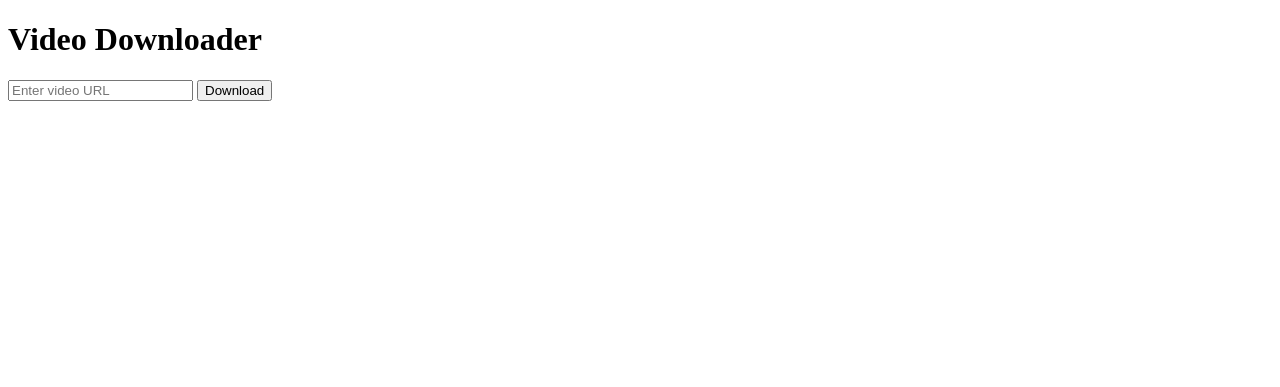
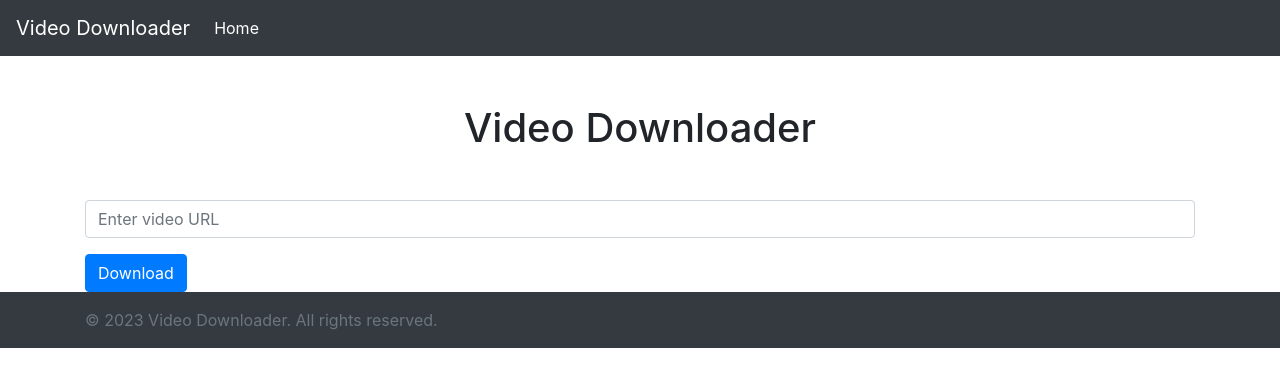
Before and after one commit to Drax54/Selenium-Heroku, a Flask app: page / in a window 1280 px wide. Shown: the top 387 px of the page. Run offline with Flask 3, Linux system fonts and the light colour scheme; some libraries are stand-ins or nearby versions.

Commit message:
first commit

```diff
--- a/main.py
+++ b/main.py
@@ -41,12 +41,12 @@ def index():
 
             # chromedriver_autoinstaller.install()
 
-
             driver = webdriver.Chrome()
 
             # driver = webdriver.Chrome(service=service, options=chrome_options)
 
             driver.get(url)
+            time.sleep(5)
             video_data = ''
             video_src = ''
             # # Click on the "Allow cookies" button
@@ -95,6 +95,5 @@ def download():
     file_path = 'downloads.mp4'
     return send_file(file_path, as_attachment=True)
 
-
 if __name__ == '__main__':
     app.run(debug=True)
--- a/templates/index.html
+++ b/templates/index.html
@@ -3,14 +3,58 @@
 
 <head>
     <title>Video Downloader</title>
+
+    <!-- Bootstrap CSS CDN -->
+    <link href="https://stackpath.bootstrapcdn.com/bootstrap/4.3.1/css/bootstrap.min.css" rel="stylesheet">
+    <!-- Bootstrap CSS CDN -->
+    <link href="https://stackpath.bootstrapcdn.com/bootstrap/4.3.1/css/bootstrap.min.css" rel="stylesheet">
+
+    <!-- Custom CSS -->
 </head>
 
 <body>
-    <h1>Video Downloader</h1>
-    <form method="POST" action="/">
-        <input type="text" name="url" placeholder="Enter video URL" required>
-        <button type="submit">Download</button>
-    </form>
+    <!-- Navigation Bar -->
+    <nav class="navbar navbar-expand-lg navbar-dark bg-dark">
+        <a class="navbar-brand" href="./index.html">Video Downloader</a>
+        <button class="navbar-toggler" type="button" data-toggle="collapse" data-target="#navbarNav"
+            aria-controls="navbarNav" aria-expanded="false" aria-label="Toggle navigation">
+            <span class="navbar-toggler-icon"></span>
+        </button>
+        <div class="collapse navbar-collapse" id="navbarNav">
+            <ul class="navbar-nav">
+                <li class="nav-item active">
+                    <a class="nav-link" href="./index.html">Home</a>
+                </li>
+            </ul>
+        </div>
+    </nav>
+
+    <!-- Main Content -->
+    <div class="container">
+        <div class="row">
+            <div class="col-md-12">
+                <h1 class="text-center mt-5">Video Downloader</h1>
+                <form class="mt-5" method="POST" action="/">
+                    <div class="form-group">
+                        <input type="text" class="form-control" name="url" placeholder="Enter video URL" required>
+                    </div>
+                    <button type="submit" class="btn btn-primary">Download</button>
+                </form>
+            </div>
+        </div>
+    </div>
+
+    <!-- Footer -->
+    <footer class="footer mt-auto py-3 bg-dark">
+        <div class="container">
+            <span class="text-muted">© 2023 Video Downloader. All rights reserved.</span>
+        </div>
+    </footer>
+
+    <!-- jQuery, Popper.js, and Bootstrap JS CDN -->
+    <script src="https://code.jquery.com/jquery-3.3.1.slim.min.js"></script>
+    <script src="https://cdnjs.cloudflare.com/ajax/libs/popper.js/1.14.7/umd/popper.min.js"></script>
+    <script src="https://stackpath.bootstrapcdn.com/bootstrap/4.3.1/js/bootstrap.min.js"></script>
 </body>
 
 </html>
```
Also changed, not shown: templates/result.html (+51 -4 lines), templates/static/css/style.css (added, +18 -0 lines), 1 other file.
